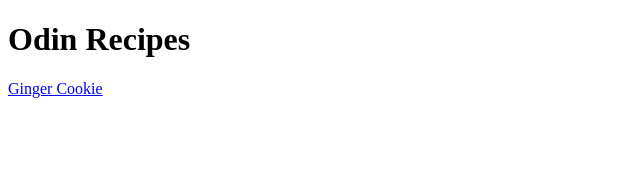
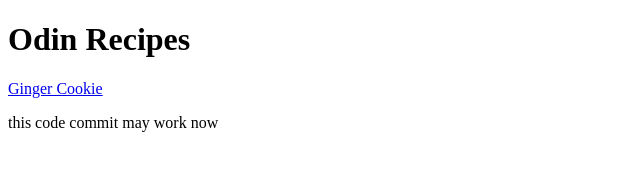
Before and after one commit to Hi-Hd/odin-recipes, a plain HTML site: page index.html in a window 1280 px wide. Shown: the whole page, without its empty margins (0-640 px from the left). Drawn offline with Linux system fonts and the light colour scheme.

Commit message:
added a paragraph in index

```diff
--- a/index.html
+++ b/index.html
@@ -8,5 +8,6 @@
 <body>
     <h1>Odin Recipes</h1>
     <a href="./recipes/ginger_cookie.html">Ginger Cookie</a>
+    <p>this code commit may work now</p>
 </body>
 </html>
```
